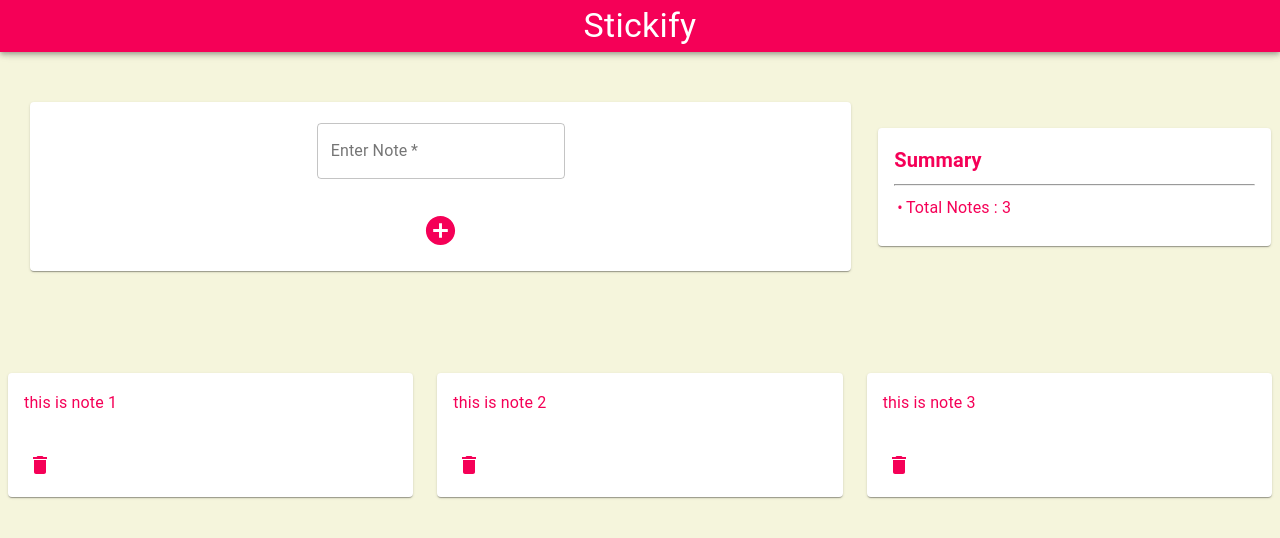
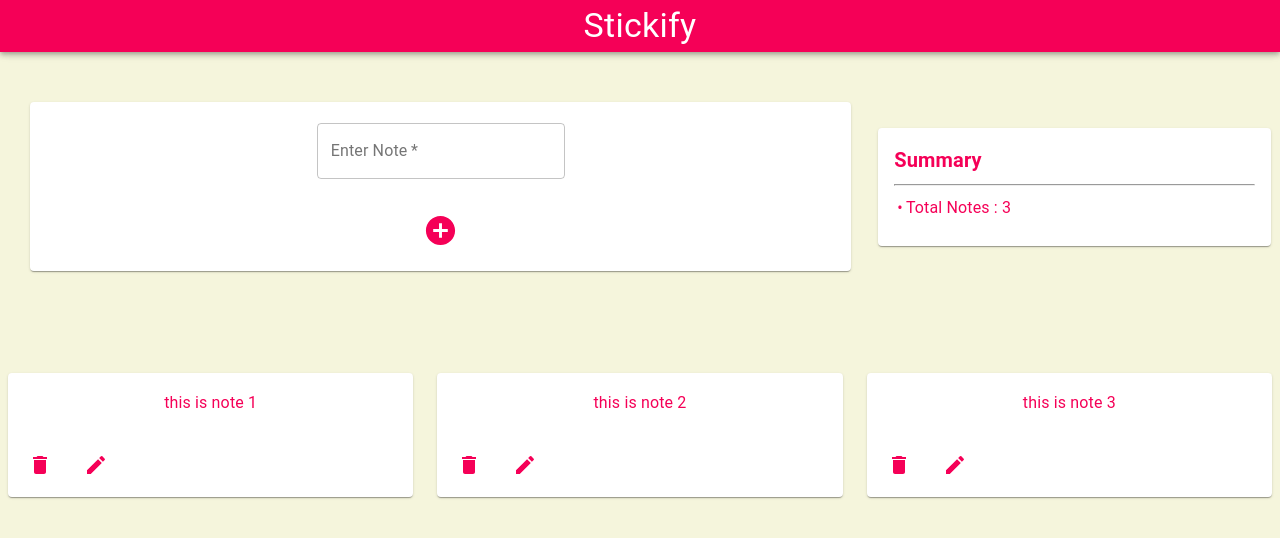
Before and after one commit to arajguha/stickify-mod, a React (Create React App) app: page / in a window 1280 px wide. Shown: the top 538 px of the page. Built offline with nearby package versions, Linux system fonts and the light colour scheme.

Commit message:
add edit button icon in note card

```diff
--- a/src/components/Dashboard/NotesList/NoteCard/NoteCard.js
+++ b/src/components/Dashboard/NotesList/NoteCard/NoteCard.js
@@ -1,11 +1,23 @@
 import React from 'react'
-import { Card, CardContent, Grid, Typography, CardActions, IconButton } from '@material-ui/core'
+import { Card, CardContent, Grid, Typography, CardActions, IconButton, makeStyles } from '@material-ui/core'
 import { Delete as DeleteIcon } from '@material-ui/icons'
 import { deleteNoteAction } from '../../../../store/notes/noteActionCreators'
 import { connect } from 'react-redux'
 import { decrementTotalNotes } from '../../../../store/summary/summaryActionCreators'
+import EditIcon from '@material-ui/icons/Edit'
+
+const useStyles = makeStyles({
+    card: {
+        textAlign: 'center',
+    },
+    cardActions: {
+        alignItems: 'center'
+    }
+})
+
 
 const NoteCard = (props) => {
+    const classes = useStyles()
 
     const handleDelete = (id) => {
         //add additional logic if needed
@@ -16,15 +28,18 @@ const NoteCard = (props) => {
     return (
         <>
             <Grid item xs={12} sm={4}>
-                <Card>
+                <Card className={classes.card}>
                     <CardContent>
                         <Typography variant="subtitle1" color="secondary">
                             {props.text}
                         </Typography>
                     </CardContent>
-                    <CardActions>
+                    <CardActions className={classes.cardActions}>
                         <IconButton onClick={() => handleDelete(props.id)}>
                             <DeleteIcon color="secondary"/>
+                        </IconButton>
+                        <IconButton onClick={() => console.log('edit icon clicked')}>
+                            <EditIcon color="secondary"/>
                         </IconButton>
                     </CardActions>
                 </Card>
```
